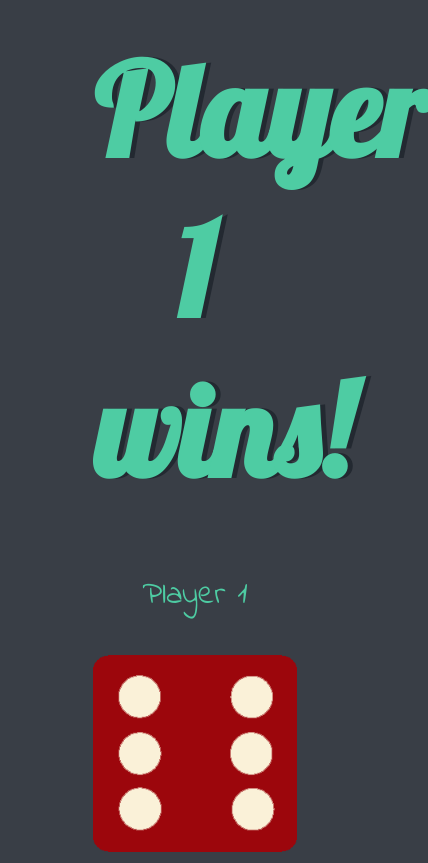
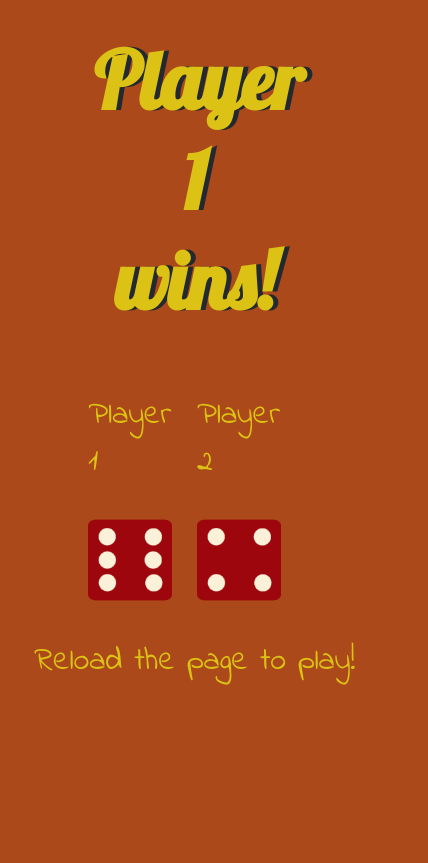
Before and after one commit to emmhe015/diceGame, a plain HTML site: page index.html in a window 390 px wide. Shown: the top 863 px of the page, 428 px wide, since content can reach past the window. Drawn offline with Linux system fonts and the light colour scheme.

Commit message:
Change design, add media query

```diff
--- a/assets/css/style.css
+++ b/assets/css/style.css
@@ -11,7 +11,7 @@
   }
 
   body {
-    background-color: #393E46;
+    background-color: #ab491b;
   }
 
   h1 {
@@ -19,12 +19,12 @@
     font-family: 'Lobster', cursive;
     text-shadow: 5px 0 #232931;
     font-size: 8rem;
-    color: #4ECCA3;
+    color: #dcc214;
   }
 
   p {
     font-size: 2rem;
-    color: #4ECCA3;
+    color: #dcc214;
     font-family: 'Indie Flower', cursive;
   }
 
@@ -39,3 +39,20 @@
     font-family: 'Indie Flower', cursive;
 
   }
+
+@media screen and (min-width: 750px) {
+  h1 {
+    font-size: 120px;
+  }
+}
+
+
+@media screen and (max-width: 750px) {
+  h1 {
+    font-size: 80px;
+  }
+  .dice {
+    width: 40%;
+    text-align: left;
+  }
+}
--- a/index.html
+++ b/index.html
@@ -24,7 +24,7 @@
     </div>
   </div>
 
-  <footer>www 🎲 App Brewery 🎲 com</footer>
+  <footer><p>Reload the page to play!</p></footer>
 
     <script src="assets/js/script.js"></script>
 </body>
```
